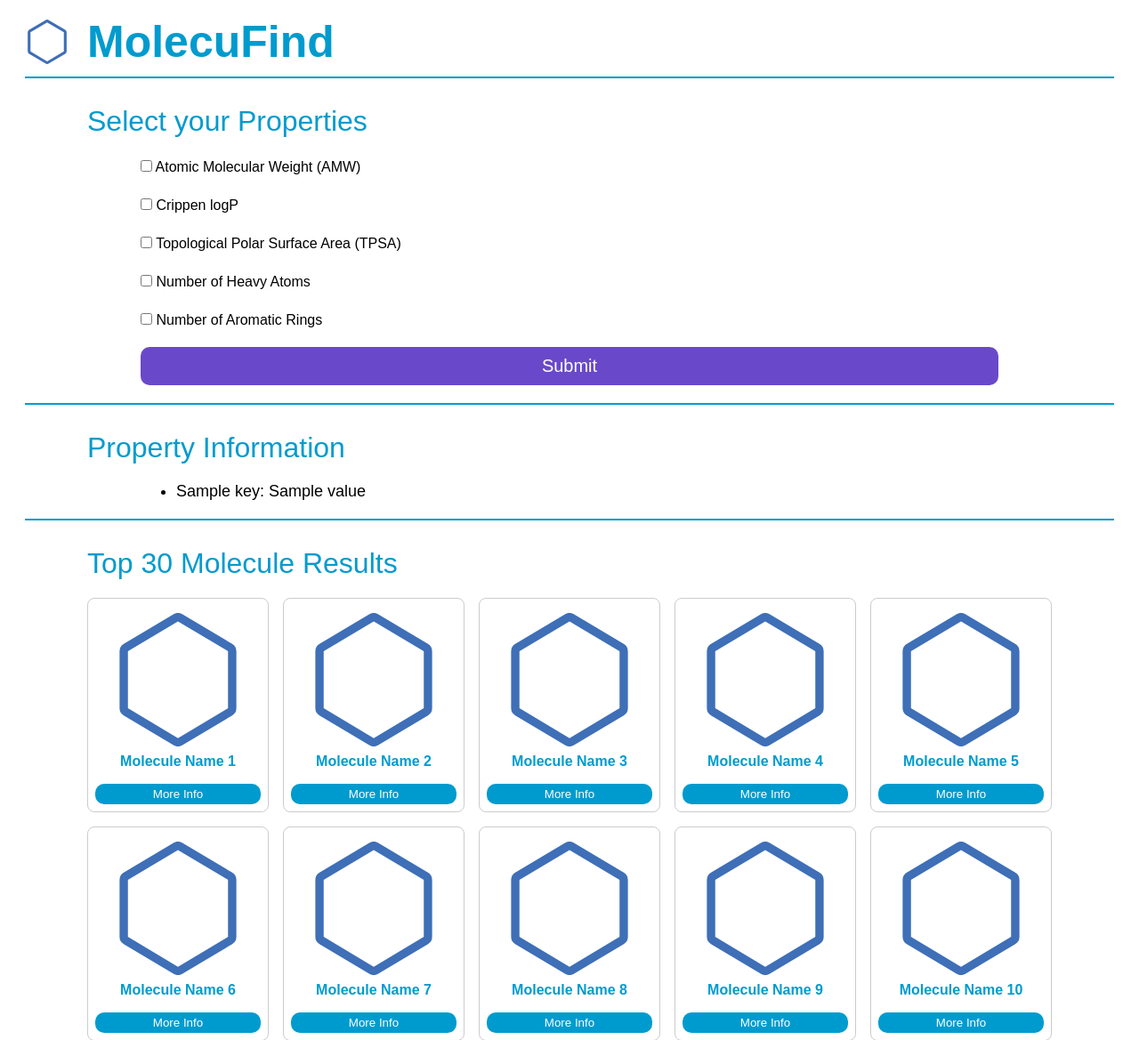
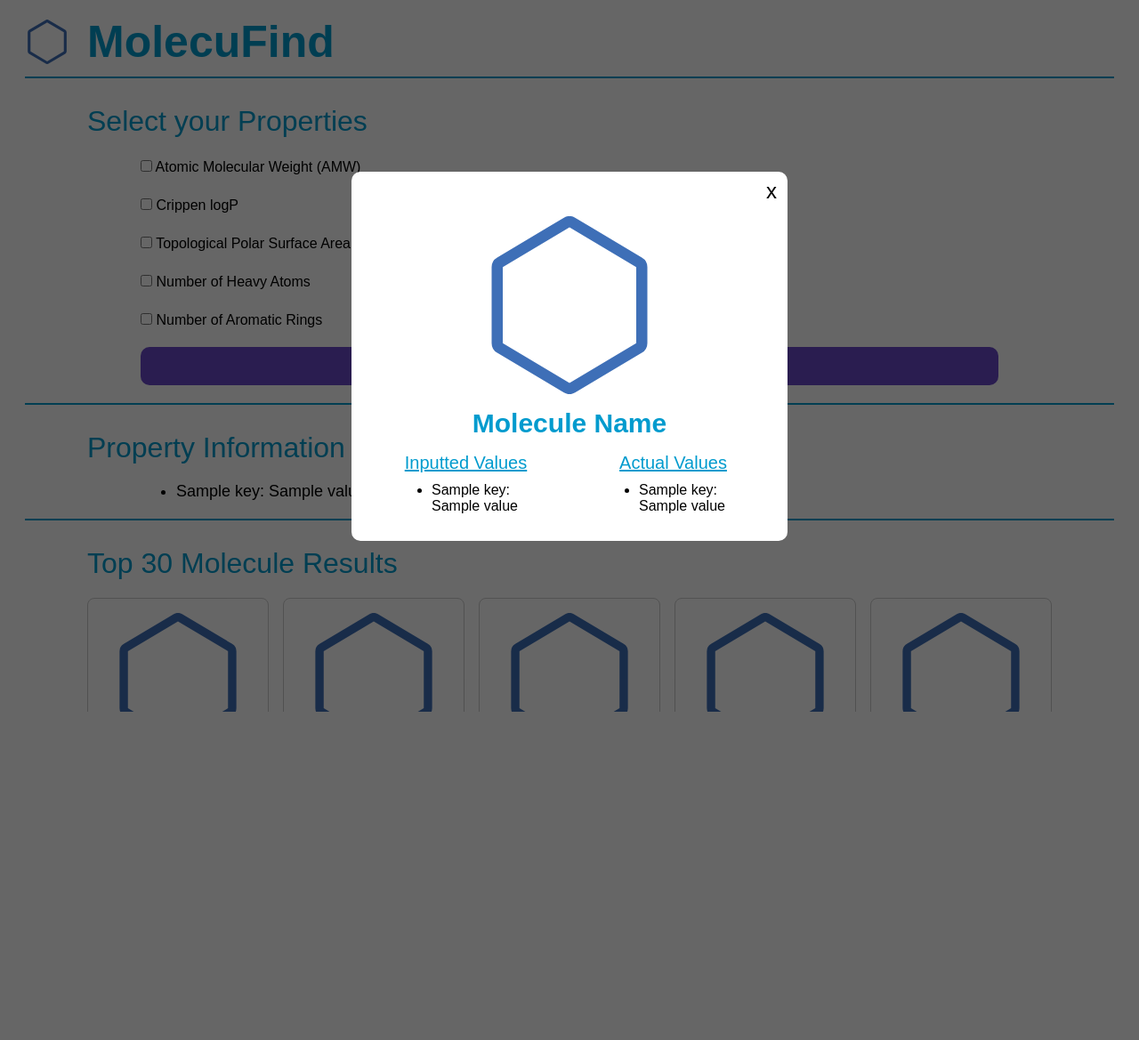
Before and after one commit to Yabsram/Molecufind, a Flask app: template templates/base.html in a window 1280 px wide. Shown: the top 1169 px of the page at 89% size. After the commit the page ends 800 px from the top, so only its background shows below. Run offline with Flask 3, Linux system fonts and the light colour scheme; the template is opened without the code that fills it: most values are stand-ins (such as "Sample title", 1, 10 or a date in 2020).

Commit message:
Added template for popup

```diff
--- a/requirements.txt
+++ b/requirements.txt
@@ -4,3 +4,4 @@ Flask==3.1.0
 pandas==2.2.3
 python-dotenv==1.0.1
 rdkit==2024.3.6
+scikit-learn==1.3.2
--- a/static/style.css
+++ b/static/style.css
@@ -6,6 +6,10 @@ head{
 
 body{
   font-family: Arial, sans-serif;
+}
+
+h3{
+  margin: 0;
 }
 
 header{
@@ -142,6 +146,88 @@ ul{
   background-color: #6949C9;
 }
 
+.popup-modal {
+  display: none;
+  position: fixed;
+  top: 0;
+  left: 0;
+  width: 100%;
+  height: 100%;
+  background-color: rgba(0,0,0,0.6);
+
+  display: flex;
+  justify-content: center;
+  align-items: center;
+  z-index: 999;
+}
+
+.popup-content {
+  position: relative;
+  background-color: white;
+  padding: 20px;
+  border-radius: 10px;
+  width: 450px;
+  max-width: 90%;
+  height: auto;
+  display: flex;
+  flex-direction: column;
+  align-items: center;
+  gap: 16px;
+}
+
+#close-popup {
+  position: absolute;
+  top: 8px;
+  right: 12px;
+  font-size: 24px;
+  cursor: pointer;
+}
+
+#popup-image {
+  margin-top: 30px;
+  max-width: 80%;
+  height: auto;
+}
+
+#popup-title {
+  font-size: 30px;
+  font-weight: bolder;
+  color: #009BCE;
+  margin: 0px;
+}
+
+.comparison-chart {
+  display: flex;
+  justify-content: center;
+  gap: 16px;
+  width: 100%;
+  box-sizing: border-box;
+}
+
+.column-title{
+  font-size: 20px;
+  color: #009BCE;
+  margin: 0px;
+  text-decoration: underline;
+}
+
+.comparison-column {
+  flex: 1;
+  min-width: 0;
+  background-color: #fff;
+  padding: 12px;
+  border-radius: 8px;
+  text-align: center;
+  max-width: 50%;
+  padding: 0px;
+}
+
+.inputted-info{
+  text-align: left;
+  padding: 0px 0px 0px 60px;
+  margin: 10px;
+}
+
 footer {
   display: flex;
   align-items:center;
--- a/templates/base.html
+++ b/templates/base.html
@@ -117,6 +117,34 @@
         {% endfor %}
       </div>
     </section>
+
+    <!-- Popup -->
+    <div id="popup" class="popup-modal">
+      <div class="popup-content">
+        <span id="close-popup">x</span>
+        <img id="popup-image" src="static/favicon.svg" alt="Molecule Image" width="200" height="200">
+        <p id="popup-title">Molecule Name</p>
+        <div class="comparison-chart">
+          <div class="comparison-column">
+              <p class="column-title">Inputted Values</p>
+              <ul class="inputted-info">
+                {% for key, value in selected.items() %}
+                  <li>{{ key }}: {{ value }}</li>
+                {% endfor %}
+              </ul>
+            </div>
+          <div class="comparison-column">
+              <p class="column-title">Actual Values</p>
+                <ul class="inputted-info">
+                {% for key, value in selected.items() %}
+                  <li>{{ key }}: {{ value }}</li>
+                {% endfor %}
+              </ul>
+          </div>
+        </div>
+      </div>
+    </div>
+
     {% endif %}
 
     <hr class="divider">
@@ -127,6 +155,7 @@
     </footer>
 
     <script>
+    // Show/hide number input based on checkbox state
     document.querySelectorAll('.checkbox-group input[type="checkbox"]').forEach(function(checkbox) {
       checkbox.addEventListener('change', function() {
         const numberInput = this.closest('.checkbox-group').querySelector('.number-input');
@@ -138,6 +167,34 @@
         }
       });
     });
+
+    // Popup functionality
+    const popup = document.getElementById('popup');
+    const popupTitle = document.getElementById('popup-title');
+    const popupImage = document.getElementById('popup-image');
+    const closePopup = document.getElementById('close-popup');
+
+    document.querySelectorAll('.info-btn').forEach(button => {
+      button.addEventListener('click', () => {
+        const index = button.dataset.index;
+
+        popupTitle.textContent = `Molecule Name ${parseInt(index)+1}`;
+        popupImage.src = '{{ url_for("static", filename="favicon.svg") }}';
+
+        popup.style.display = 'flex';
+      });
+    });
+
+    closePopup.addEventListener('click', () => {
+      popup.style.display = 'none';
+    });
+
+    window.addEventListener('click', (e) => {
+      if(e.target === popup){
+        popup.style.display = 'none';
+      }
+    });
+
     </script>
   </body>
 </html>
```
